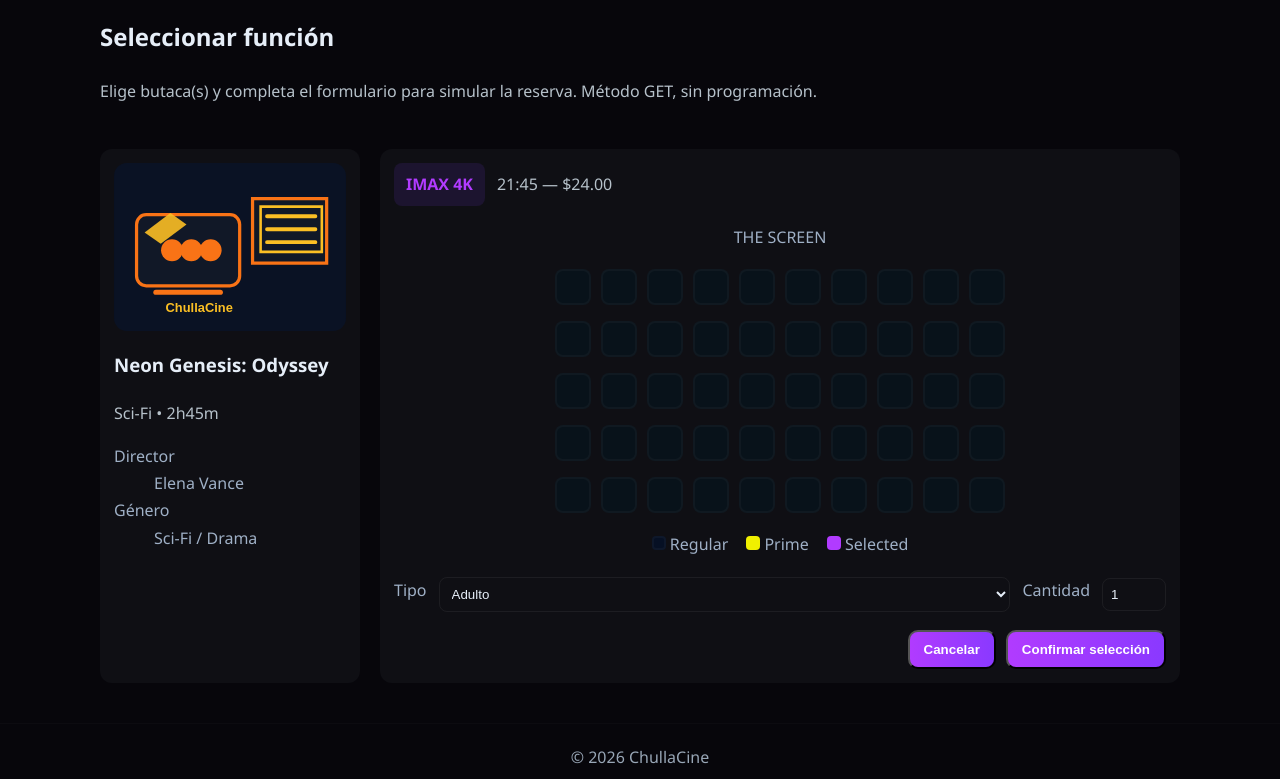
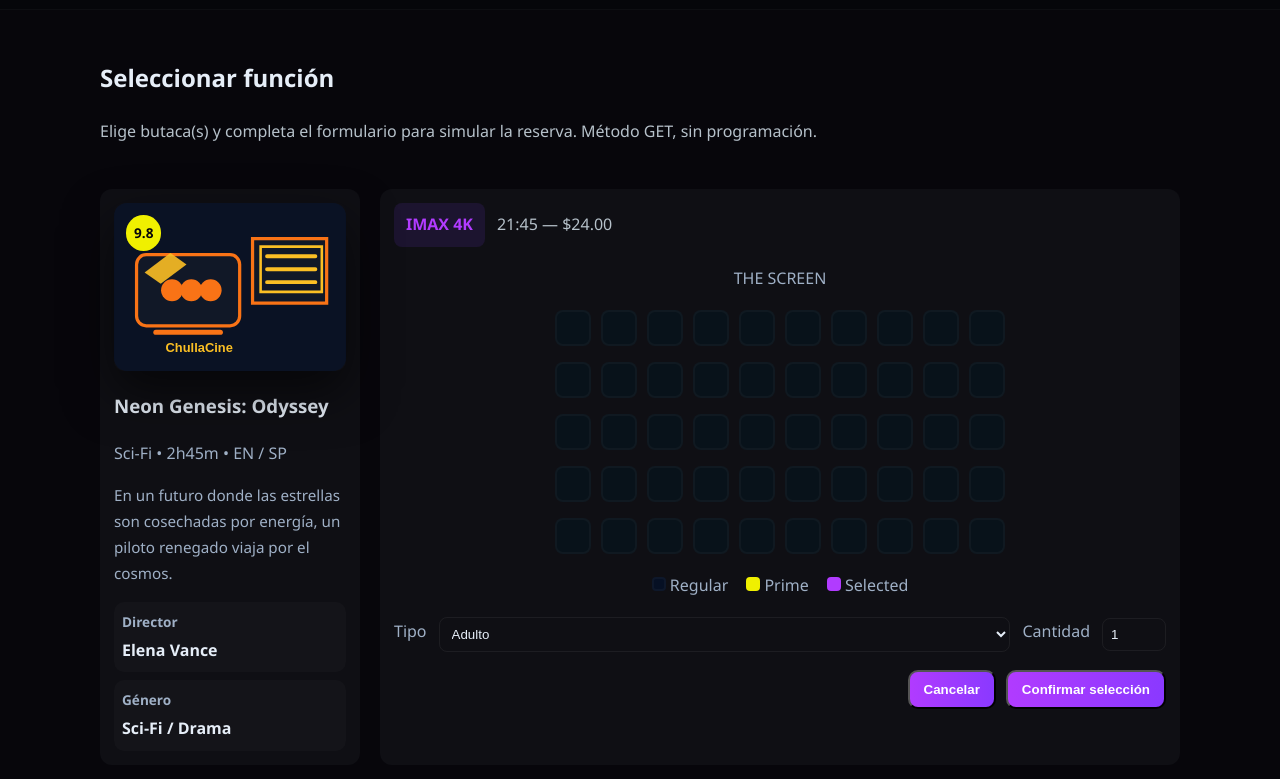
Before and after one commit to damontesdeoca2-cpu/U1Proyecto_Montesdeoca_Diego, a plain HTML site: page showtime.html in a window 1280 px wide. Shown: the part 83-862 px from the top of the page. Drawn offline with Linux system fonts and the light colour scheme.

Commit message:
UI: improve showtime layout (poster badge, info chips), refine time button styles and header actions

```diff
--- a/css/styles.css
+++ b/css/styles.css
@@ -57,10 +57,22 @@ img{max-width:100%;display:block}
 .cards-grid{display:grid;grid-template-columns:repeat(auto-fit,minmax(200px,1fr));gap:16px}
 .card{background:var(--card);padding:14px;border-radius:12px}
 
+/* Showtime left panel */
+.left-panel .poster-wrap{position:relative}
+.left-panel .poster{width:100%;border-radius:10px;box-shadow:0 20px 50px rgba(0,0,0,0.6);display:block}
+.rating-badge{position:absolute;left:12px;top:12px;background:var(--accent2);color:#06060a;padding:6px 8px;border-radius:999px;font-weight:800;font-size:0.85rem}
+.muted{color:var(--muted)}
+.small{font-size:0.95rem}
+.info-chips{display:flex;flex-direction:column;gap:8px;margin-top:12px}
+.info-chip{background:rgba(255,255,255,0.02);padding:8px;border-radius:10px;display:flex;flex-direction:column;gap:4px}
+.info-chip strong{font-size:0.85rem;color:var(--muted)}
+.info-chip span{font-weight:700}
+
 /* Times */
 .times{display:flex;gap:12px;flex-wrap:wrap;margin-top:8px}
-.time-btn{padding:10px 14px;border-radius:12px;background:transparent;border:2px dashed rgba(124,58,237,0.18);color:var(--muted);min-width:96px;text-align:center}
-.time-btn:hover{transform:translateY(-6px);background:linear-gradient(90deg,rgba(124,58,237,0.08),rgba(240,240,0,0.03));color:var(--text)}
+.time-btn{padding:10px 14px;border-radius:12px;background:#0b0b0f;border:2px solid rgba(124,58,237,0.22);color:var(--muted);min-width:100px;text-align:center;position:relative}
+.time-btn::after{content:attr(data-price);position:absolute;right:8px;bottom:6px;background:var(--accent2);color:#06060a;padding:4px 6px;border-radius:6px;font-size:0.78rem}
+.time-btn:hover{transform:translateY(-6px);box-shadow:0 12px 32px rgba(124,58,237,0.06);color:var(--text)}
 .time-btn.sold{opacity:.36;pointer-events:none;border-style:solid}
 
 /* Seat map (simple) */
--- a/showtime.html
+++ b/showtime.html
@@ -20,6 +20,10 @@
             <li><a href="contact.html">Contacto</a></li>
           </ul>
         </nav>
+        <div class="header-actions">
+          <input class="search" type="search" placeholder="Buscar películas..." aria-label="Buscar" />
+          <a class="button small" href="#">Iniciar sesión</a>
+        </div>
       </div>
     </header>
 
@@ -30,14 +34,18 @@
       </section>
 
       <section style="display:grid;grid-template-columns:260px 1fr;gap:20px">
-        <aside class="card">
-          <img src="images/hero.svg" alt="poster" style="border-radius:8px;margin-bottom:12px"/>
+        <aside class="card left-panel">
+          <div class="poster-wrap">
+            <img class="poster" src="images/hero.svg" alt="poster" />
+            <div class="rating-badge">9.8</div>
+          </div>
           <h3>Neon Genesis: Odyssey</h3>
-          <p style="color:#b6c1ca">Sci‑Fi • 2h45m</p>
-          <dl style="color:#9fb0c6;margin-top:12px">
-            <dt>Director</dt><dd>Elena Vance</dd>
-            <dt>Género</dt><dd>Sci‑Fi / Drama</dd>
-          </dl>
+          <p class="muted">Sci‑Fi • 2h45m • EN / SP</p>
+          <p class="muted small">En un futuro donde las estrellas son cosechadas por energía, un piloto renegado viaja por el cosmos.</p>
+          <div class="info-chips">
+            <div class="info-chip"><strong>Director</strong><span>Elena Vance</span></div>
+            <div class="info-chip"><strong>Género</strong><span>Sci‑Fi / Drama</span></div>
+          </div>
         </aside>
 
         <section class="card">
```
